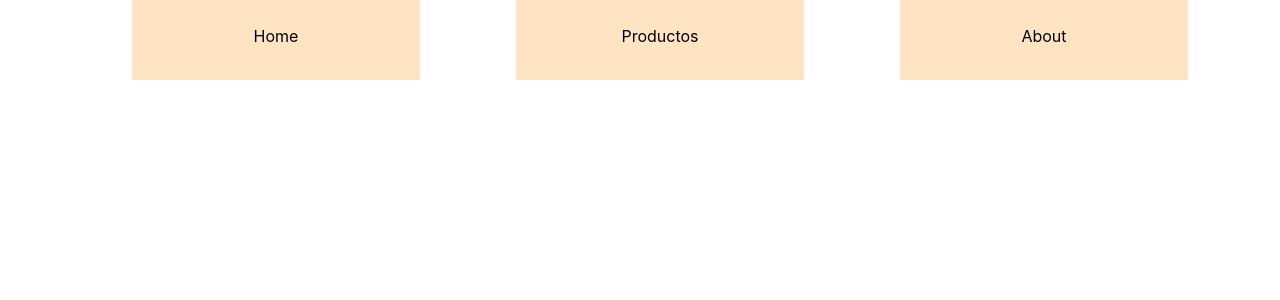
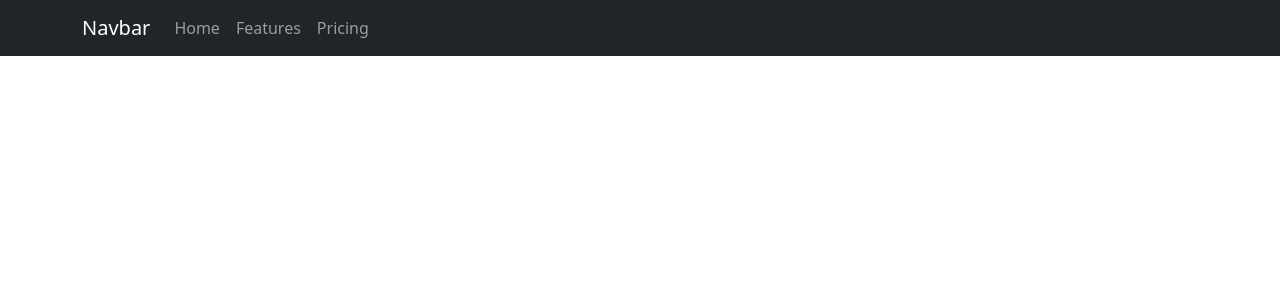
Before and after one commit to agustinfraile/skiney-react-app, a React (Create React App) app: page / in a window 1280 px wide. Shown: the top 300 px of the page. Built offline with nearby package versions, Linux system fonts and the light colour scheme.

Commit message:
modificando componente de navbar

```diff
--- a/package.json
+++ b/package.json
@@ -6,7 +6,9 @@
     "@testing-library/jest-dom": "^5.16.5",
     "@testing-library/react": "^13.3.0",
     "@testing-library/user-event": "^13.5.0",
+    "bootstrap": "^5.2.0",
     "react": "^18.2.0",
+    "react-bootstrap": "^2.5.0",
     "react-dom": "^18.2.0",
     "react-scripts": "5.0.1",
     "web-vitals": "^2.1.4"
--- a/src/components/NavBar/NavBar.jsx
+++ b/src/components/NavBar/NavBar.jsx
@@ -1,18 +1,24 @@
-import react from 'react'
+import Container from 'react-bootstrap/Container';
+import Nav from 'react-bootstrap/Nav';
+import Navbar from 'react-bootstrap/Navbar';
 
-// CSS
-import './NavBar.css';
+import 'bootstrap/dist/css/bootstrap.min.css';
 
-export default function NavBar () {
+function ColorSchemesExample() {
     return (
         <>
-            <nav className='nav'>
-                <ul className='nav-list_container'>
-                    <li><a href="#">Home</a></li>
-                    <li><a href="#">Productos</a></li>
-                    <li><a href="#">About</a></li>
-                </ul>
-            </nav>
+            <Navbar bg="dark" variant="dark">
+                <Container>
+                <Navbar.Brand href="#home">Navbar</Navbar.Brand>
+                <Nav className="me-auto">
+                    <Nav.Link href="#home">Home</Nav.Link>
+                    <Nav.Link href="#features">Features</Nav.Link>
+                    <Nav.Link href="#pricing">Pricing</Nav.Link>
+                </Nav>
+                </Container>
+            </Navbar>
         </>
-    )
+    );
 }
+
+export default ColorSchemesExample;
```
Also changed, not shown: 1 other file (tests, documents, lock files or other folders).
